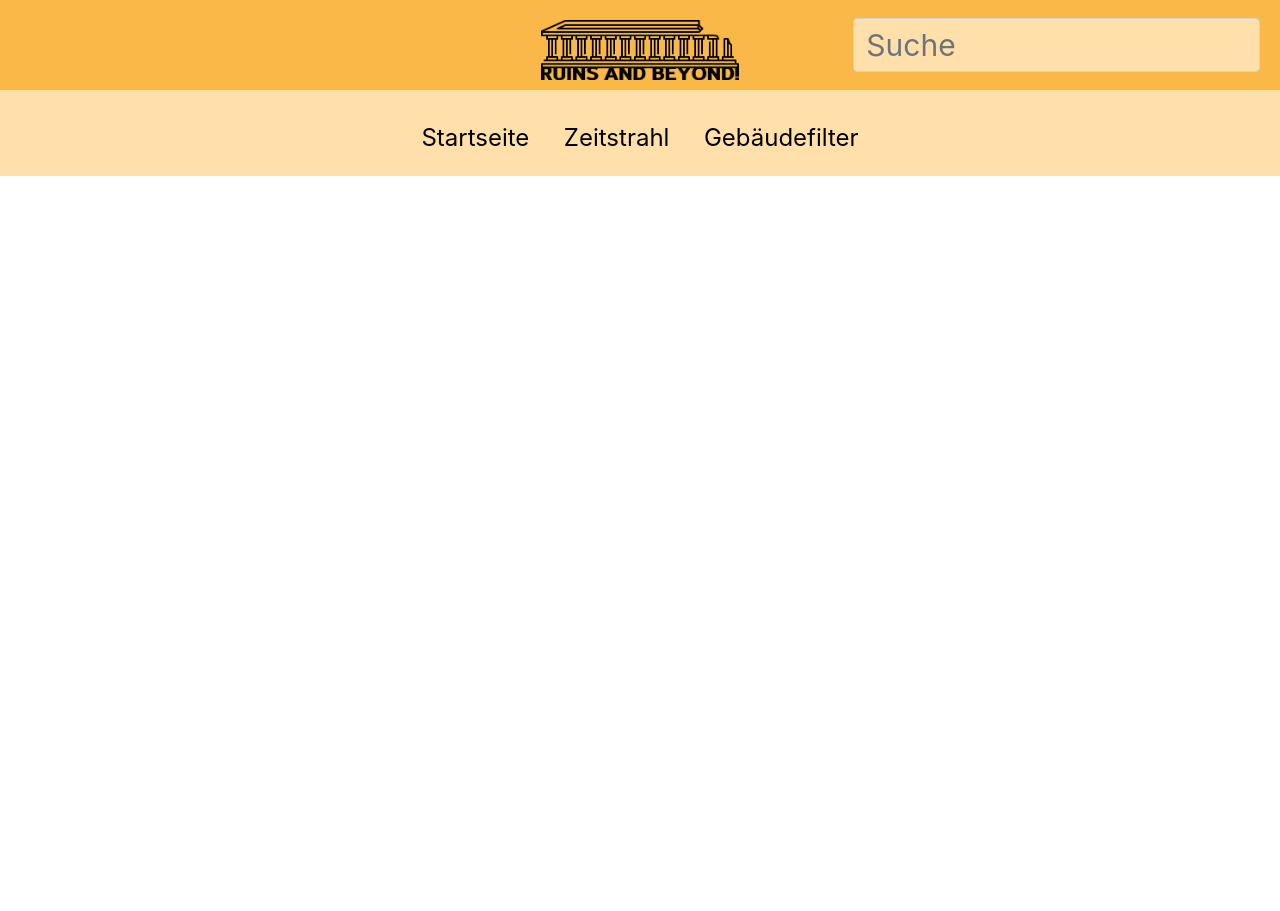
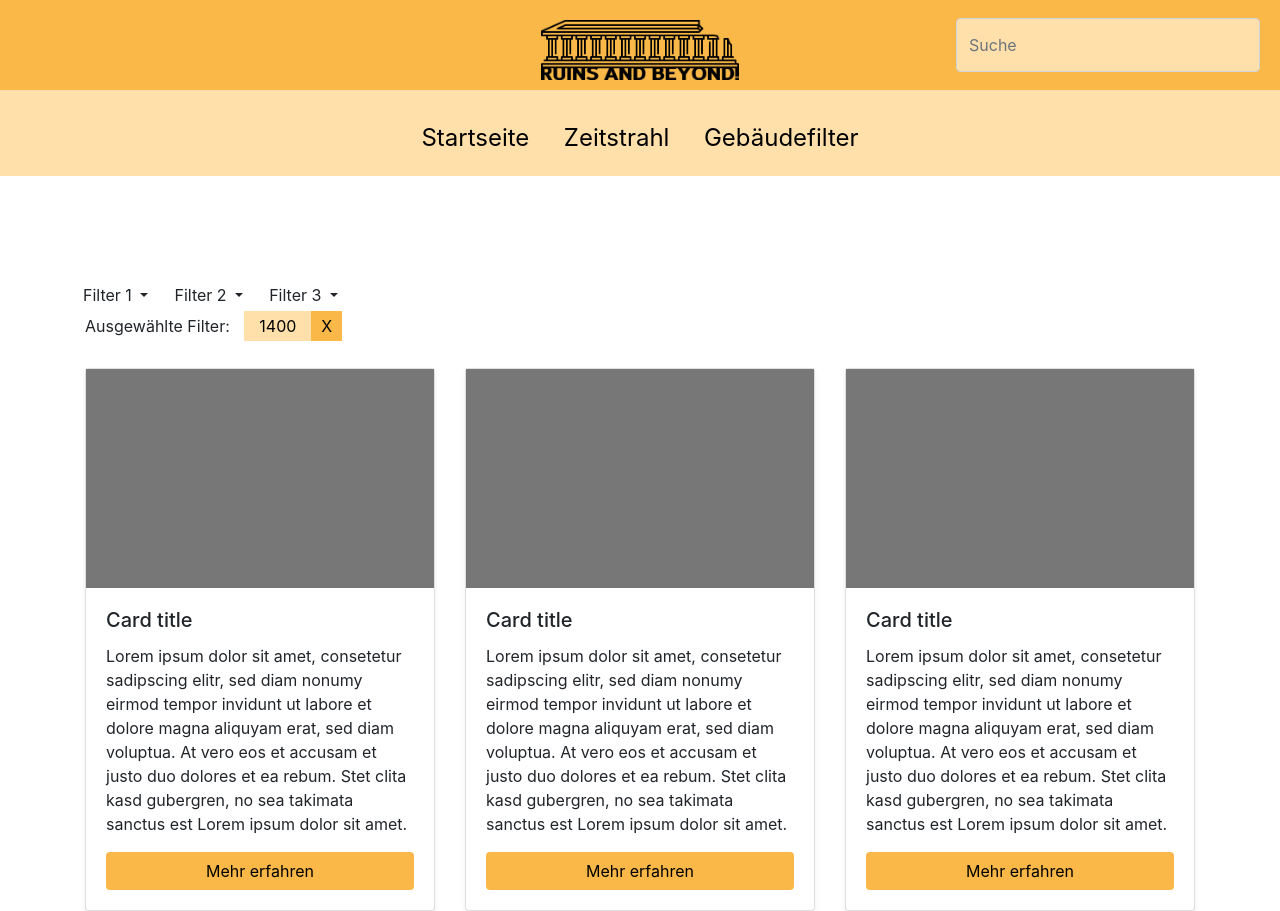
Before and after one commit to ReisReisReis1/bp55, a Django app: page /themengrid in a window 1280 px wide. Before the commit the page ends 176 px from the top, so only its background shows below. Run offline with Django 3.2, Linux system fonts and the light colour scheme; some libraries are stand-ins or nearby versions.

Commit message:
Upgraded Design

```diff
--- a/home/static/home/index.css
+++ b/home/static/home/index.css
@@ -15,7 +15,6 @@ html, body {
 }
 
 .button {
-  background-color: #F9B848;
   display: block;
   border: none;
   border-radius: 5px;
@@ -26,6 +25,5 @@ html, body {
 }
 
 .button:hover {
-  background-color: #FFD997;
   color: black;
 }
--- a/home/static/home/style.css
+++ b/home/static/home/style.css
@@ -1,6 +1,24 @@
+body {
+  margin: 0;
+  font-family: Arial, Helvetica, sans-serif;
+}
+
+
 .row-no-margin {
     margin-left: 0 !important;
     margin-right: 0 !important;
+}
+
+.row-distance-sm {
+    margin-bottom: 30px;
+}
+
+.row-distance {
+    margin-bottom: 70px;
+}
+
+.row-distance-lg {
+    margin-bottom: 100px;
 }
 
 
@@ -20,3 +38,23 @@
 #color-bg-secondary {
     background-color: #FFE0AB !important;
 }
+
+#color-btn {
+    color: black;
+    background-color: #F9B848;
+}
+
+#color-btn:hover {
+    color: black;
+    background-color: #FFE0AB;
+}
+
+#color-btn-inv {
+    color: black;
+    background-color: #FFE0AB;
+}
+
+#color-btn-inv:hover {
+    color: black;
+    background-color: #F9B848;
+}
--- /dev/null
+++ b/home/static/home/themengrid.css
@@ -0,0 +1,34 @@
+.btn {
+    width: 100%;
+}
+
+.btn:focus {
+    box-shadow: none !important;
+}
+
+.btn-filter {
+    margin-left: 10px;
+    padding-top: 5px;
+    padding-right: 15px;
+    padding-left: 15px;
+    padding-bottom: 5px;
+}
+
+.btn-filter:hover {
+    text-decoration: none;
+    color: black;
+}
+
+.btn-filter-x {
+    color: black;
+
+    padding-top: 5px;
+    padding-right: 10px;
+    padding-left: 10px;
+    padding-bottom: 5px;
+}
+
+.btn-filter-x:hover {
+    text-decoration: none;
+    color: black;
+}
--- a/home/static/home/topnav.css
+++ b/home/static/home/topnav.css
@@ -16,7 +16,6 @@
 .header-search-input {
     height: 100% !important;
     margin-right: 30px !important;
-    font-size: 30px !important;
 }
 
 .sub_menu {
--- a/home/templates/home/header.html
+++ b/home/templates/home/header.html
@@ -29,7 +29,7 @@
             </div>
         </div>
     </div>
-    <div class="row row-no-margin" id="color-bg-secondary">
+    <div class="row row-no-margin row-distance-lg" id="color-bg-secondary">
         <div class="container">
             <div class="row">
                 <div class = "col align-items-center text-center sub_menu">
--- a/home/templates/home/index.html
+++ b/home/templates/home/index.html
@@ -20,7 +20,7 @@
                 <img src="{% static "logoneu.png"  %}" width="100%">
             </div>
             <div class="row main_button_container">
-                <a href="{% url "start" %}" style="width: 100%;"> <button class="button" style="width: 100%;">Anmelden</button></a>
+                <a href="{% url "start" %}" style="width: 100%;"> <button class="button" id="color-btn" style="width: 100%;">Anmelden</button></a>
             </div>
         </div>
     </div>
--- a/home/templates/home/themengrid.html
+++ b/home/templates/home/themengrid.html
@@ -5,20 +5,92 @@
 <head>
     <meta name="viewport" content="width=device-width, initial-scale=1">
     <link rel="stylesheet" type="text/css" href="{% static 'home/style.css' %}">
-    <link rel="stylesheet" type="text/css" href="{% static 'home/topnav.css' %}">
-<style>
-
-body {
-  margin: 0;
-  font-family: Arial, Helvetica, sans-serif;
-}
-</style>
+    <link rel="stylesheet" type="text/css" href="{% static 'home/themengrid.css' %}">
 </head>
 
 <body>
 
 {% include './header.html' %}
 
+<div class="container">
+    <div class="row">
+        <div class="dropdown">
+            <button class="btn dropdown-toggle" type="button" data-toggle="dropdown" aria-haspopup="true" aria-expanded="false">
+                Filter 1
+            </button>
+            <div class="dropdown-menu" aria-labelledby="dropdownMenuButton">
+                <a class="dropdown-item" href="#">Action</a>
+                <a class="dropdown-item" href="#">Another action</a>
+                <a class="dropdown-item" href="#">Something else here</a>
+            </div>
+        </div>
+        <div class="dropdown">
+            <button class="btn dropdown-toggle" type="button" data-toggle="dropdown" aria-haspopup="true" aria-expanded="false">
+                Filter 2
+            </button>
+            <div class="dropdown-menu" aria-labelledby="dropdownMenuButton">
+                <a class="dropdown-item" href="#">Action</a>
+                <a class="dropdown-item" href="#">Another action</a>
+                <a class="dropdown-item" href="#">Something else here</a>
+            </div>
+        </div>
+        <div class="dropdown">
+            <button class="btn dropdown-toggle" type="button" data-toggle="dropdown" aria-haspopup="true" aria-expanded="false">
+                Filter 3
+            </button>
+            <div class="dropdown-menu" aria-labelledby="dropdownMenuButton">
+                <a class="dropdown-item" href="#">Action</a>
+                <a class="dropdown-item" href="#">Another action</a>
+                <a class="dropdown-item" href="#">Something else here</a>
+            </div>
+        </div>
+    </div>
+
+    <div class="row row-distance-sm">
+        <div class="col">
+            Ausgewählte Filter: <a href="#" class="btn-filter" id="color-btn-inv">1400</a><a href="#" class="btn-filter-x" id="color-bg-primary">X</a>
+        </div>
+    </div>
+
+    <div class="row">
+        <div class="col">
+            <div class="card shadow-sm">
+                <div class="card-img">
+                    <img src="{% static "card_placeholder.png" %}" style="width: 100%;">
+                </div>
+                <div class="card-body">
+                    <h5 class="card-title">Card title</h5>
+                    <p class="card-text"> Lorem ipsum dolor sit amet, consetetur sadipscing elitr, sed diam nonumy eirmod tempor invidunt ut labore et dolore magna aliquyam erat, sed diam voluptua. At vero eos et accusam et justo duo dolores et ea rebum. Stet clita kasd gubergren, no sea takimata sanctus est Lorem ipsum dolor sit amet.</p>
+                    <a href="#" class="btn" id="color-btn">Mehr erfahren</a>
+                </div>
+            </div>
+        </div>
+        <div class="col">
+            <div class="card shadow-sm">
+                <div class="card-img">
+                    <img src="{% static "card_placeholder.png" %}" style="width: 100%;">
+                </div>
+                <div class="card-body">
+                    <h5 class="card-title">Card title</h5>
+                    <p class="card-text"> Lorem ipsum dolor sit amet, consetetur sadipscing elitr, sed diam nonumy eirmod tempor invidunt ut labore et dolore magna aliquyam erat, sed diam voluptua. At vero eos et accusam et justo duo dolores et ea rebum. Stet clita kasd gubergren, no sea takimata sanctus est Lorem ipsum dolor sit amet.</p>
+                    <a href="#" class="btn" id="color-btn">Mehr erfahren</a>
+                </div>
+            </div>
+        </div>
+        <div class="col">
+            <div class="card shadow-sm">
+                <div class="card-img">
+                    <img src="{% static "card_placeholder.png" %}" style="width: 100%;">
+                </div>
+                <div class="card-body">
+                    <h5 class="card-title">Card title</h5>
+                    <p class="card-text"> Lorem ipsum dolor sit amet, consetetur sadipscing elitr, sed diam nonumy eirmod tempor invidunt ut labore et dolore magna aliquyam erat, sed diam voluptua. At vero eos et accusam et justo duo dolores et ea rebum. Stet clita kasd gubergren, no sea takimata sanctus est Lorem ipsum dolor sit amet.</p>
+                    <a href="#" class="btn" id="color-btn">Mehr erfahren</a>
+                </div>
+            </div>
+        </div>
+    </div>
+</div>
 
 </body>
 </html>
```
Also changed, not shown: home/static/home/timeline.css (+8 -8 lines), home/templates/home/start.html (+20 -17 lines), home/templates/home/zeitstrahl.html (+3 -10 lines), assets/card_placeholder.png (added), static/card_placeholder.png (added).
